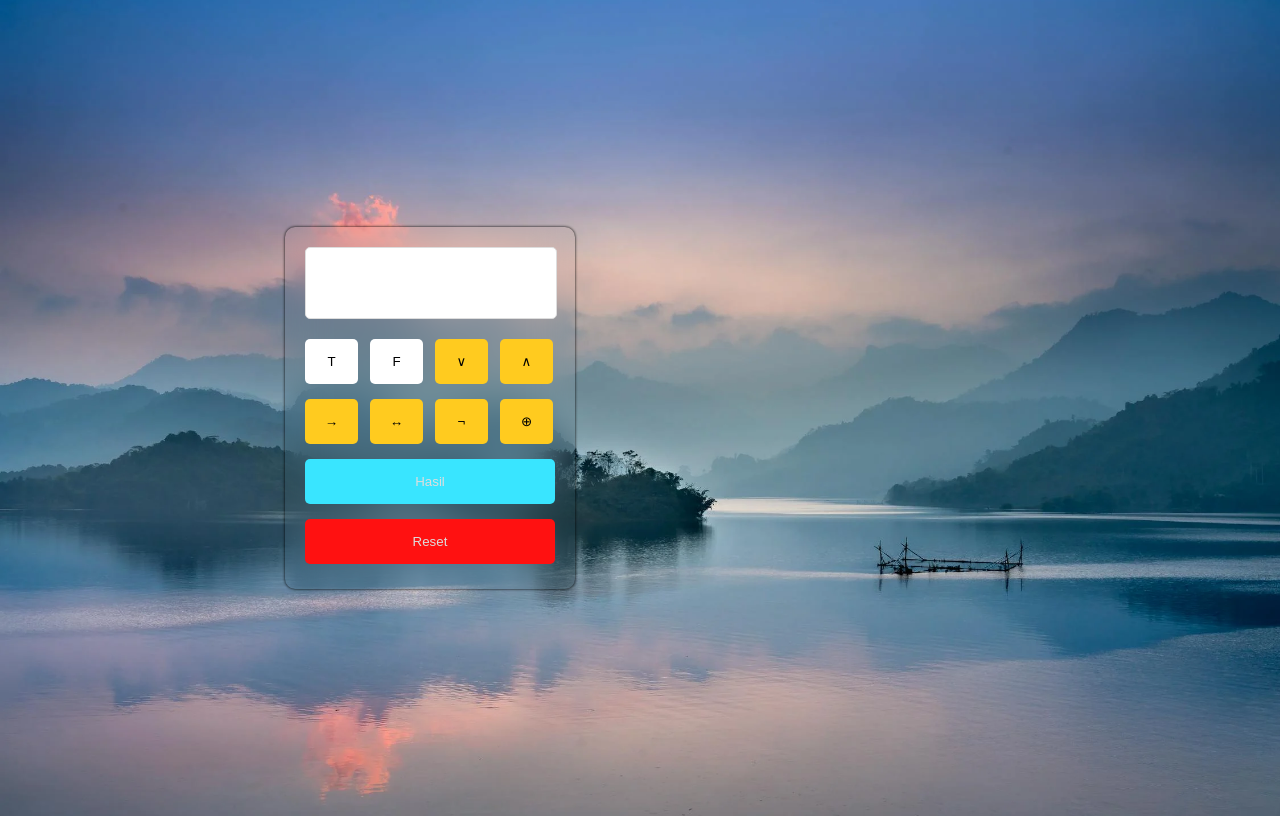
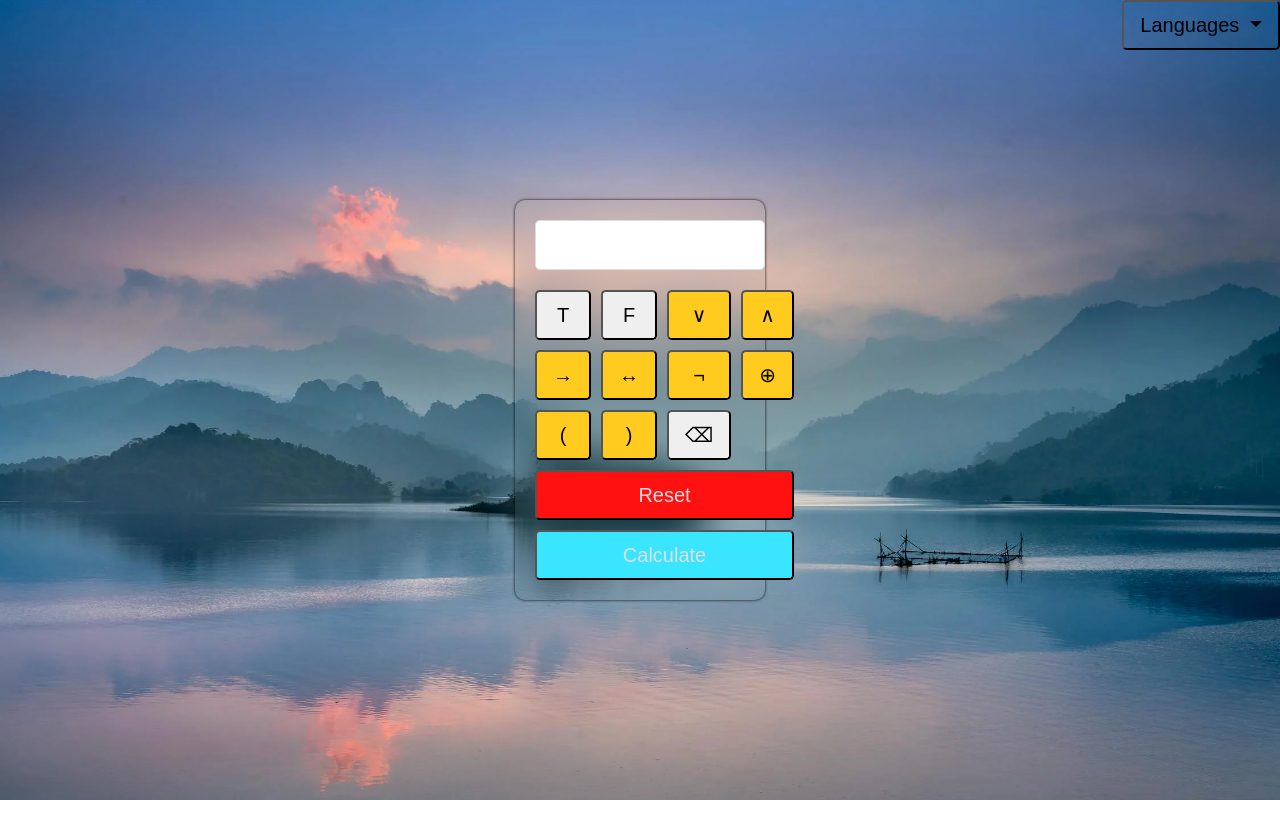
Before and after one commit to Abdeyyy/Kalkulator-Logika, a plain HTML site: page index.html in a window 1280 px wide. Drawn offline with nearby package versions, Linux system fonts and the light colour scheme.

Commit message:
Latest Update

```diff
--- a/index.html
+++ b/index.html
@@ -4,28 +4,74 @@
         <meta charset="UTF-8">
         <meta name="viewport" content="width=device-width, initial-scale=1.0">
         <title>Kalkulator Logika Matematika</title>
+        <link rel="stylesheet"
+            href="https://cdn.jsdelivr.net/npm/bootstrap@4.0.0/dist/css/bootstrap.min.css"
+            integrity="sha384-Gn5384xqQ1aoWXA+058RXPxPg6fy4IWvTNh0E263XmFcJlSAwiGgFAW/dAiS6JXm"
+            crossorigin="anonymous">
         <link rel="stylesheet" href="style.css">
     </head>
     <body>
+        <div class="dropdown" style="position: absolute; right: 0; top: 0;">
+            <button class="btn-lg btn-lg-secondary dropdown-toggle"
+                type="button"
+                id="dropdownMenuButton" data-toggle="dropdown"
+                aria-haspopup="true" aria-expanded="false">
+                Languages
+            </button>
+            <div class="dropdown-menu" aria-labelledby="dropdownMenuButton">
+                <a class="dropdown-item" href="#" onclick="gantiBahasa('en')">English</a>
+                <a class="dropdown-item" href="#" onclick="gantiBahasa('id')">Indonesian</a>
+                <a class="dropdown-item" href="#" onclick="gantiBahasa('bin')">Binary</a>
+            </div>
+            <style>
+                .dropdown-menu {background-color: transparent;}
+                .dropdown-toggle {background-color: transparent;}
+                .dropdown-item {color: white;}
+                .dropdown {color: white;}
+              </style>
+        </div>
         <div class="kalkulator">
             <input type="text" id="display" readonly>
             <div class="button">
-            <button class="btn" onclick="appendValue('T')">T</button>
-            <button class="btn" onclick="appendValue('F')">F</button>
-            <button class="btn operator" onclick="appendValue('∨')">∨</button>
-            <button class="btn operator" onclick="appendValue('∧')">∧</button>
-            <button class="btn operator" onclick="appendValue('→')">→</button>
-            <button class="btn operator" onclick="appendValue('↔')">↔</button>
-            <button class="btn operator" onclick="appendValue('¬')">¬</button>
-            <button class="btn operator" onclick="appendValue('⊕')">⊕</button>
-            <button class="btn submit" onclick="calculate()">Hasil</button>
-            <button class="btn clear" onclick="clearDisplay()">Reset</button>
+                <button class="btn-lg boolean"
+                    onclick="appendValue('T')" id="trueButton">T</button>
+                <button class="btn-lg boolean"
+                    onclick="appendValue('F')" id="falseButton">F</button>
+                <button class="btn-lg operator"
+                    onclick="appendValue('∨')">∨</button>
+                <button class="btn-lg operator"
+                    onclick="appendValue('∧')">∧</button>
+                <button class="btn-lg operator"
+                    onclick="appendValue('→')">→</button>
+                <button class="btn-lg operator"
+                    onclick="appendValue('↔')">↔</button>
+                <button class="btn-lg operator"
+                    onclick="appendValue('¬')">¬</button>
+                <button class="btn-lg operator"
+                    onclick="appendValue('⊕')">⊕</button>
+                <button class="btn-lg operator"
+                    onclick="appendValue('(')">(</button>
+                <button class="btn-lg operator"
+                    onclick="appendValue(')')">)</button>
+                <button class="btn-lg backspace"
+                    onclick="backspace()">⌫</button>
+                <button class="btn-lg clear"
+                    onclick="clearDisplay()">Reset</button>
+                <button class="btn-lg submit"
+                    onclick="calculate()">Calculate</button>
             </div>
         </div>
-    <div class="truth-table-container">
-        <div id="truthTable"></div>
-    </div>
-
+        <script src="https://code.jquery.com/jquery-3.2.1.slim.min.js"
+            integrity="sha384-KJ3o2DKtIkvYIK3UENzmM7KCkRr/rE9/Qpg6aAZGJwFDMVNA/GpGFF93hXpG5KkN"
+            crossorigin="anonymous"></script>
+        <script
+            src="https://cdn.jsdelivr.net/npm/popper.js@1.12.9/dist/umd/popper.min.js"
+            integrity="sha384-ApNbgh9B+Y1QKtv3Rn7W3mgPxhU9K/ScQsAP7hUibX39j7fakFPskvXusvfa0b4Q"
+            crossorigin="anonymous"></script>
+        <script
+            src="https://cdn.jsdelivr.net/npm/bootstrap@4.0.0/dist/js/bootstrap.min.js"
+            integrity="sha384-JZR6Spejh4U02d8jOt6vLEHfe/JQGiRRSQQxSfFWpi1MquVdAyjUar5+76PVCmYl"
+            crossorigin="anonymous"></script>
         <script src="script.js"></script>
     </body>
 </html>
```
Lines whose indentation alone changed are shown as unchanged.
